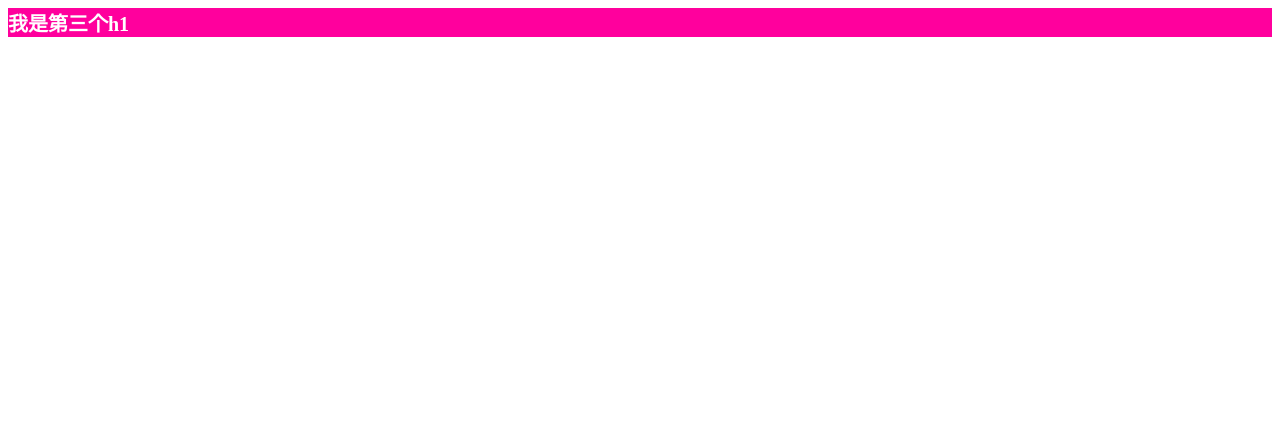
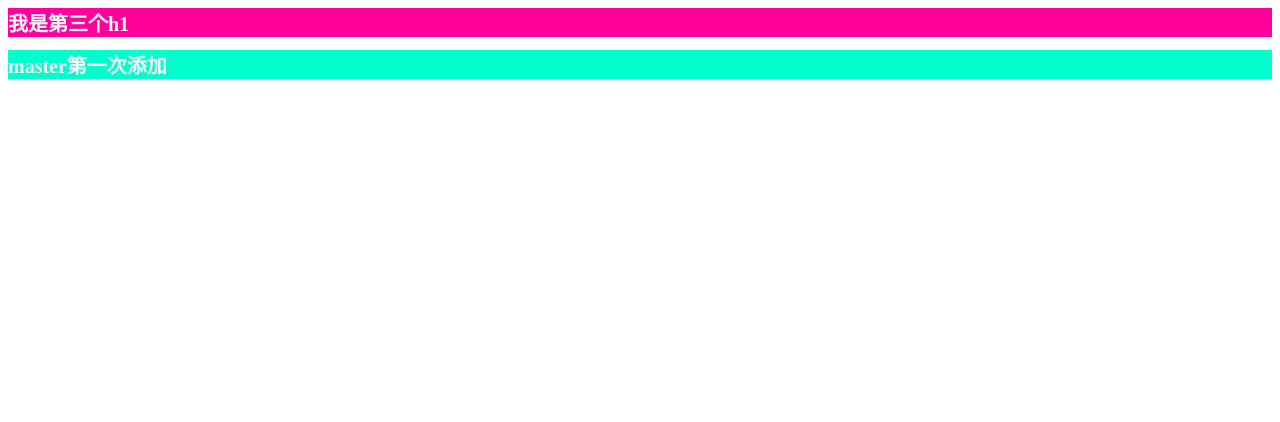
Before and after one commit to dkl0701/1030, a plain HTML site: page index.html in a window 1280 px wide. Shown: the part 378-800 px from the top of the page. Drawn offline with Linux system fonts and the light colour scheme.

Commit message:
'master第一次设置h1，并给了样式'

```diff
--- a/index.html
+++ b/index.html
@@ -1,5 +1,6 @@
 <!DOCTYPE html>
 <html lang="en">
+
 <head>
     <meta charset="UTF-8">
     <meta http-equiv="X-UA-Compatible" content="IE=edge">
@@ -7,6 +8,7 @@
     <title>Document</title>
     <link rel="stylesheet" href="./less/index.css">
 </head>
+
 <body>
     <h1>我是第一个h1</h1>
     <h2>我是第一个h2</h2>
@@ -15,5 +17,7 @@
     <h5>我是第一个h5</h5>
     <h1>我是第二个h1</h1>
     <h1>我是第三个h1</h1>
+    <h1 class="m1">master第一次添加</h1>
 </body>
+
 </html>
--- a/less/index.less
+++ b/less/index.less
@@ -23,3 +23,8 @@ h1:nth-of-type(3){
     color: white;
     background-color: rgb(255, 0, 157);
 }
+.m1{
+    font-size: 20px;
+    color: white;
+    background-color: rgb(0, 255, 204);
+}
```
Also changed, not shown: less/index.css.
